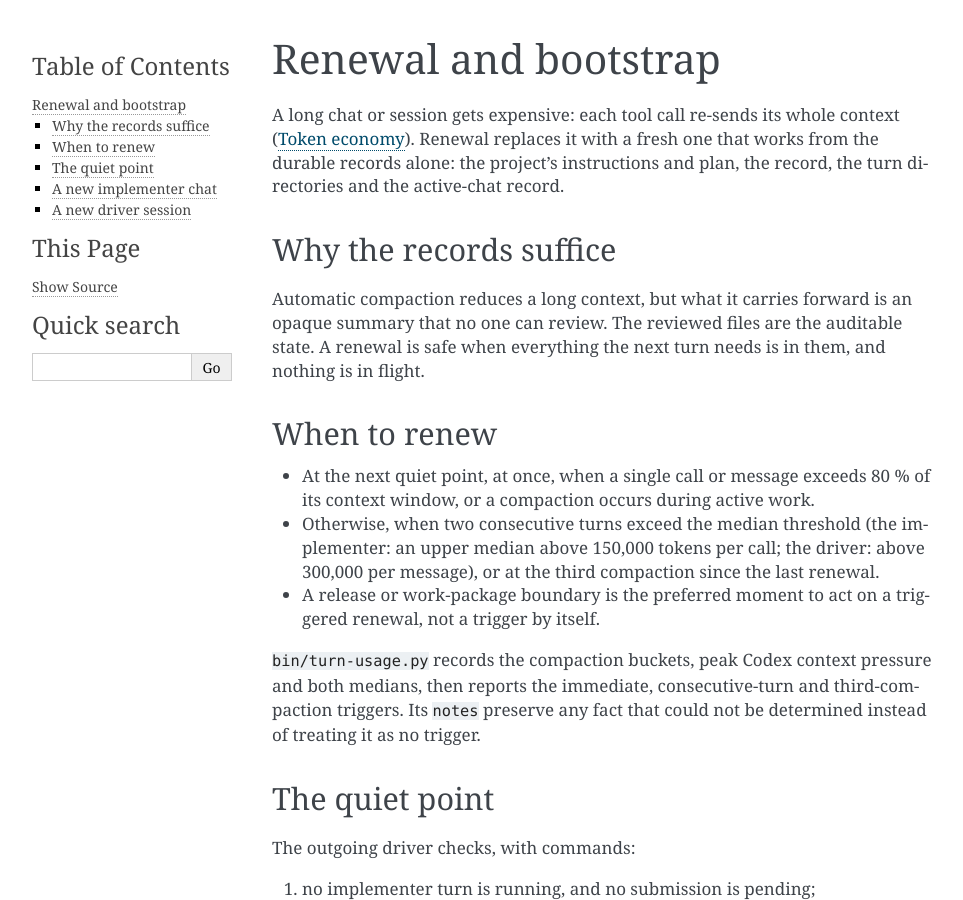
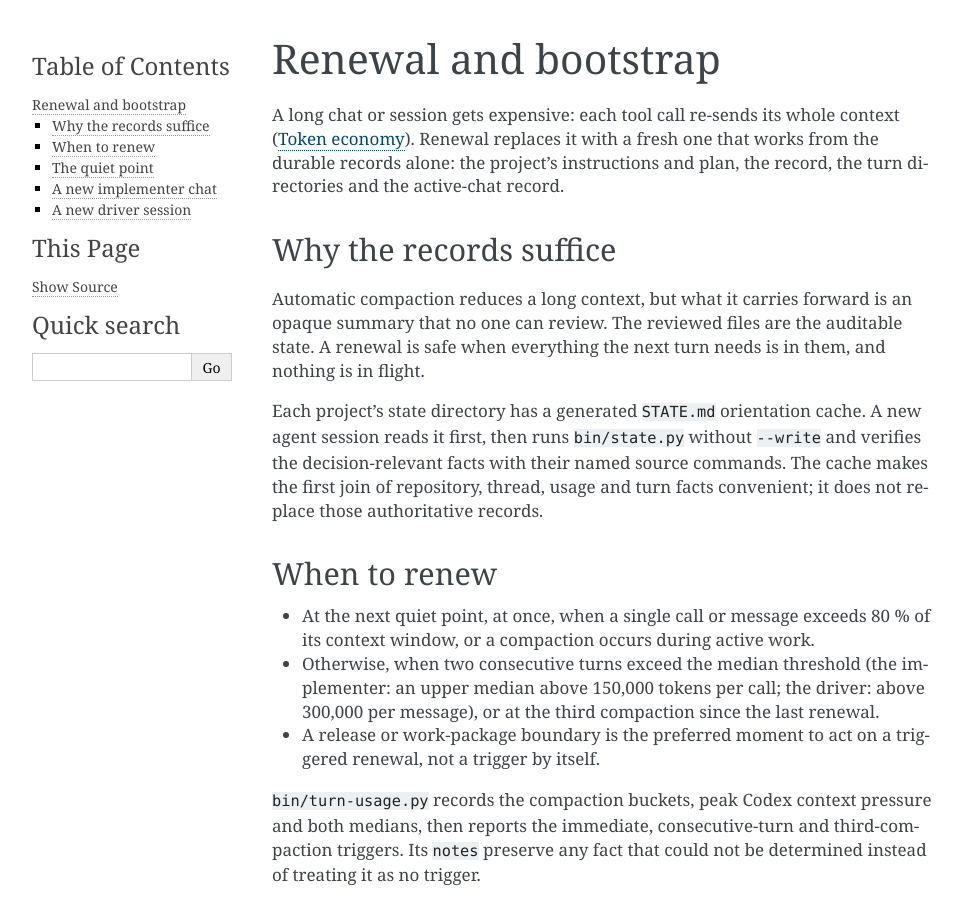
Before and after one commit to dememax/agent-cycle, a Sphinx documentation site: the page built from docs/renewal.rst, in a window 1280 px wide and 900 px high. Shown: the whole window, without its empty margins (148-1111 px from the left). Built offline with Sphinx 7.4.7, drawn with Linux system fonts in a browser that asks for light colours.

Commit message:
docs: explain generated state refresh
The generated state files are a restart convenience rather than a new source
of truth.  Add the tool to the public inventory, direct a renewed session to
read the Markdown cache first and then verify current facts by command, and
place cache regeneration after each completed turn record.

The complete check_rst loop is clean with no fixes or semantic warnings.  The
complete project profile passes 349 tests, all five formatting checks and
git diff --check.

Co-Authored-By: Codex GPT-5 <noreply@openai.com>

```diff
--- a/docs/renewal.rst
+++ b/docs/renewal.rst
@@ -19,6 +19,12 @@ Automatic compaction reduces a long context, but what it carries forward
 is an opaque summary that no one can review. The reviewed files are the
 auditable state. A renewal is safe when everything the next turn needs is
 in them, and nothing is in flight.
+
+Each project's state directory has a generated ``STATE.md`` orientation
+cache. A new agent session reads it first, then runs ``bin/state.py`` without
+``--write`` and verifies the decision-relevant facts with their named source
+commands. The cache makes the first join of repository, thread, usage and turn
+facts convenient; it does not replace those authoritative records.
 
 ***************
 When to renew
--- a/docs/turn.rst
+++ b/docs/turn.rst
@@ -119,6 +119,10 @@ After the turn
 7. Start the turn record with ``bin/turn-record.py TURN_DIR`` after all the
    evidence above exists, then add the review's judgement, findings and
    verdict to its factual Markdown skeleton.
+8. After the turn record is complete, run ``bin/state.py --write`` to
+   regenerate ``STATE.json`` and ``STATE.md`` in the selected project's state
+   directory. The next restart reads the Markdown cache first, but verifies
+   its decision-relevant facts by command.
 
 ********************
 The turn directory
```
Also changed, not shown: README.md (+1 -0 lines).
